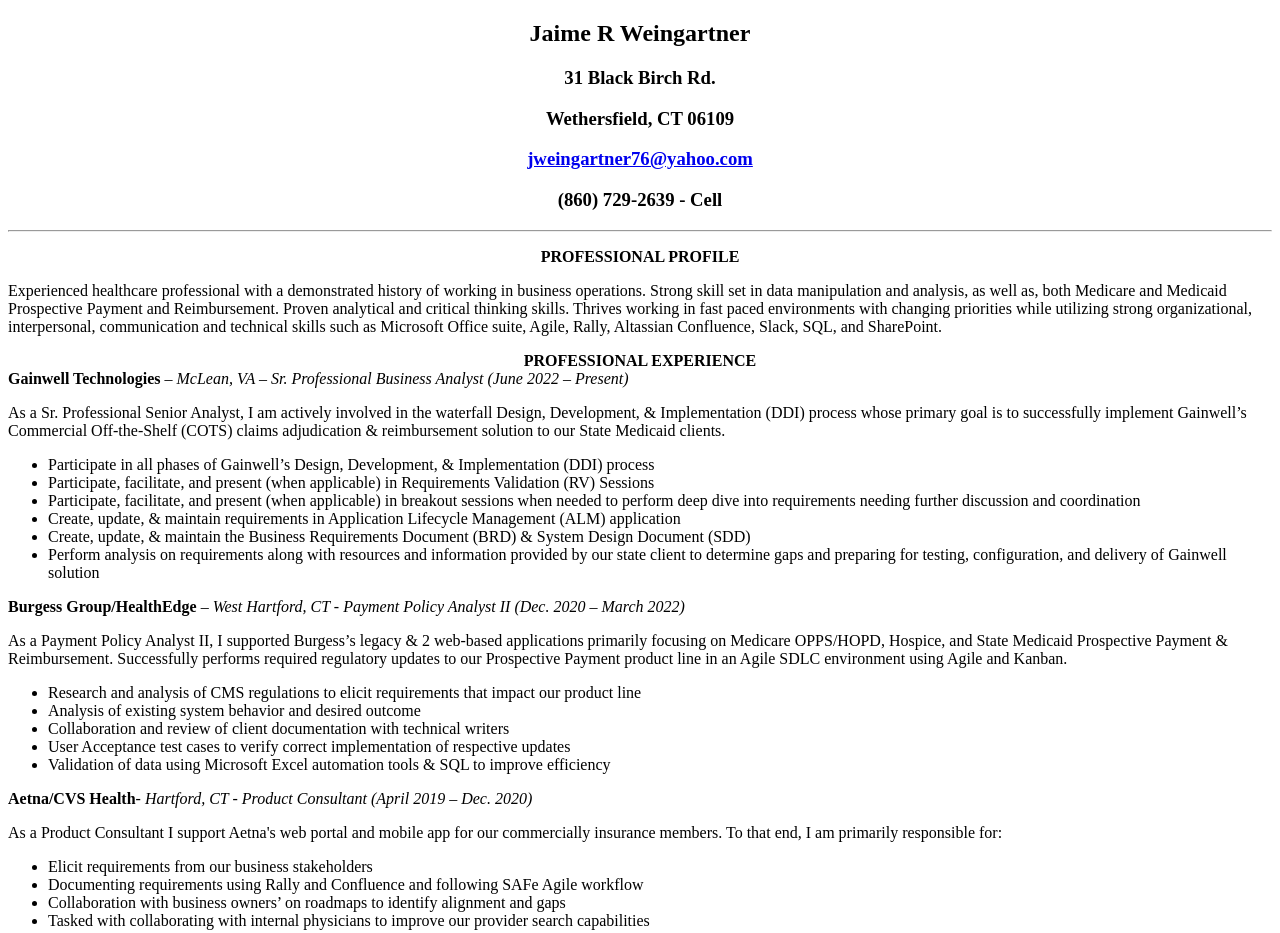
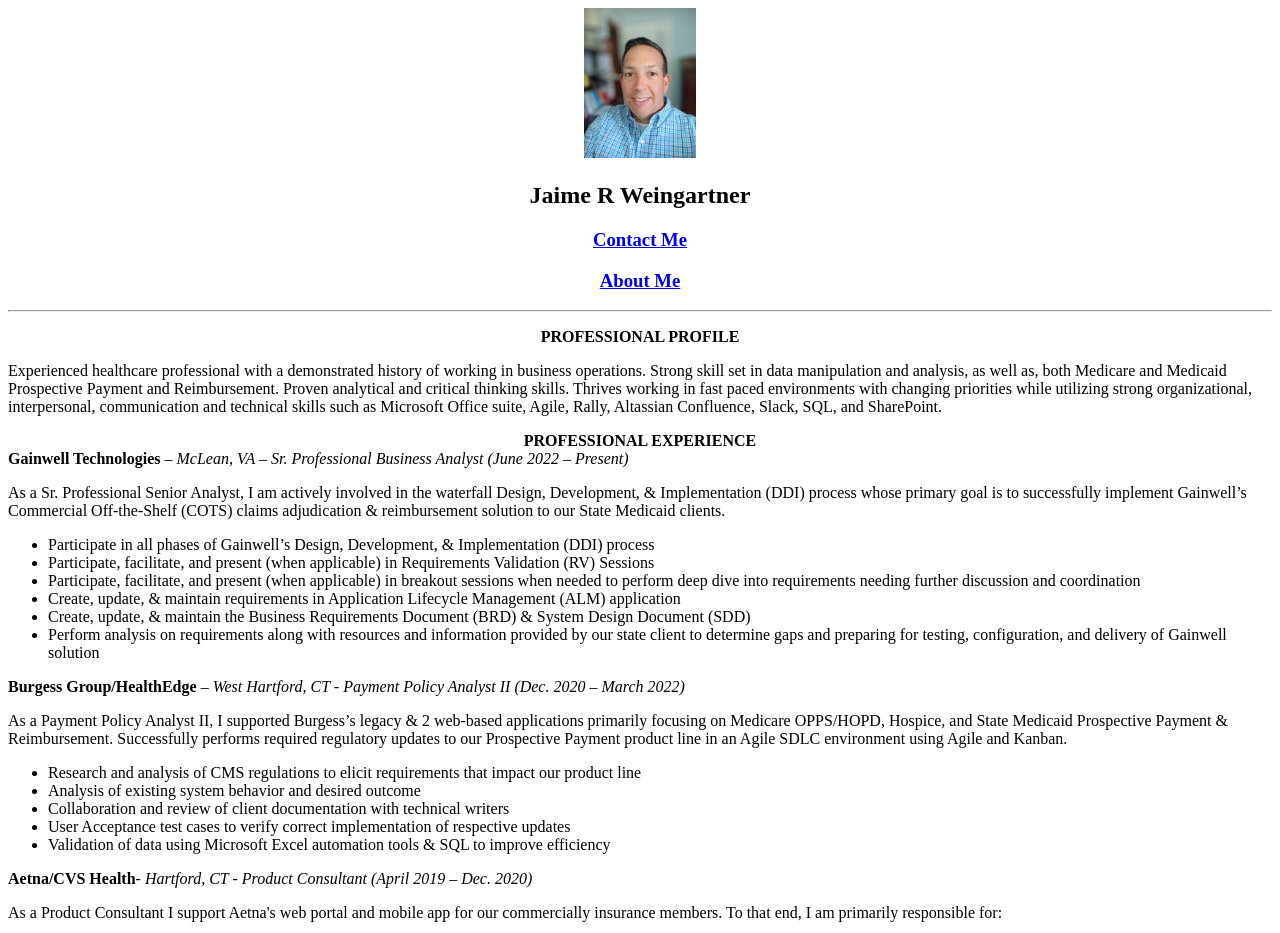
Before and after one commit to jweing1976/capstone-1-Resume, a plain HTML site: page index.html in a window 1280 px wide. Shown: the top 933 px of the page. Drawn offline with Linux system fonts and the light colour scheme.

Commit message:
Update index.html
Updated code to match VS Code with picture, contact me, & about me links

```diff
--- a/index.html
+++ b/index.html
@@ -6,11 +6,10 @@
     <title>RESUME - Jaime Weingartner</title>
 </head>
 <body>
+<center><img src="./images/Profile_Pic_Blurred.jpg" height="150"></center>
 <center><h2>Jaime R Weingartner</h2></center>
-<center><h3>31 Black Birch Rd.</h3></center>
-<center><h3>Wethersfield, CT 06109</h3></center>
-<center><h3><a href="mailto:jweingartner76@yahoo.com">jweingartner76@yahoo.com</h3></center></a>
-<center><h3>(860) 729-2639 - Cell</h3></center>
+<center><h3><a href="../4.4 Capstone Project/contact.html">Contact Me</a></h3></center>
+<center><h3><a href="../4.4 Capstone Project/about.html">About Me</a></h3></center>
 <hr />
 <p>
 <center><b>PROFESSIONAL PROFILE</b></center>
```
